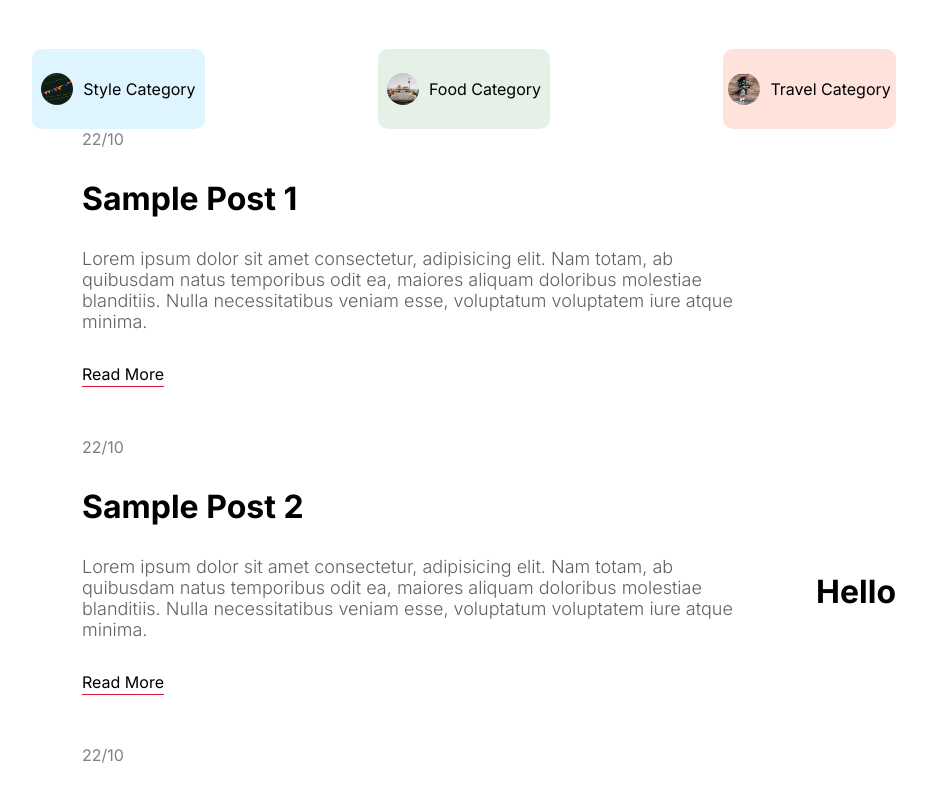
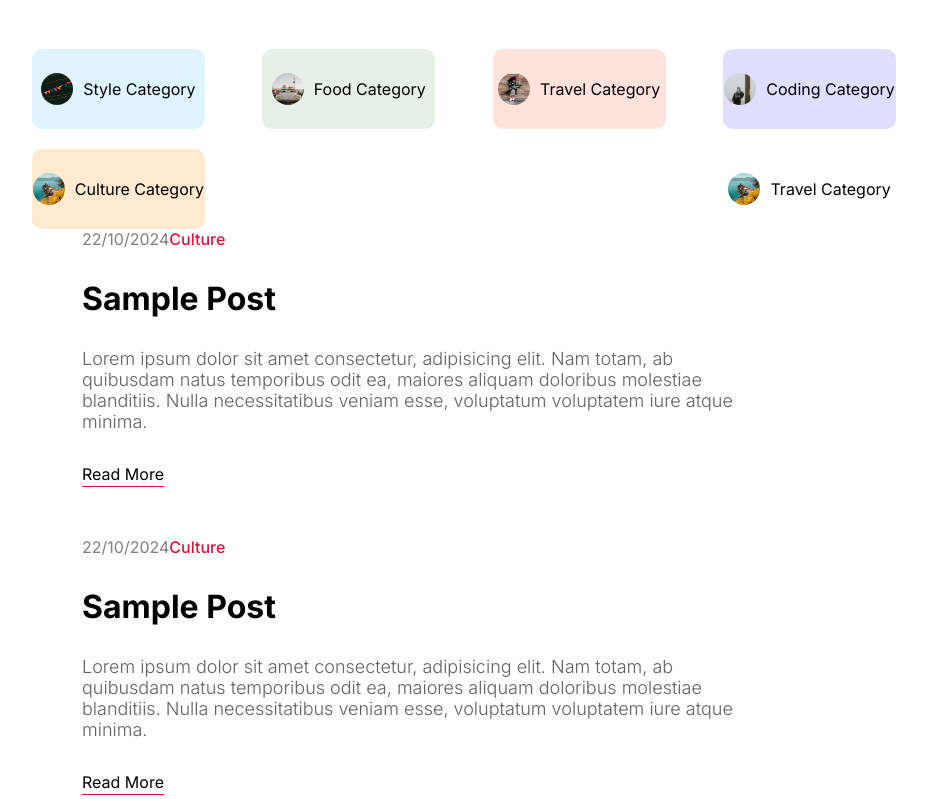
Before and after one commit to yogita-indira/nextjs_blog, a Next.js app: page / in a window 1280 px wide. Shown: the part 1041-1840 px from the top of the page, without its empty margins (176-1103 px from the left). Built offline with nearby package versions, Linux system fonts and the light colour scheme.

Commit message:
added popular categories

```diff
--- a/src/app/components/CardList/CardList.jsx
+++ b/src/app/components/CardList/CardList.jsx
@@ -43,9 +43,12 @@ const CardList = ({ page, cat }) => {
 
       <div className={styles.posts}>
 
-        {posts.map((item) => (
-          <Card item={item} key={item._id} />
-        ))}
+
+          <Card />
+          <Card />
+          <Card />
+          <Card />
+
       </div>
       <Pagination page={page} hasPrev={hasPrev} hasNext={hasNext} />
     </div>
--- a/src/app/components/CategoryList/CategoryList.jsx
+++ b/src/app/components/CategoryList/CategoryList.jsx
@@ -23,6 +23,24 @@ const mockData = [
     img: "/travel.png",
     title: "Travel Category",
   },
+  {
+    _id: 3,
+    slug: "coding",
+    img: "/coding.png",
+    title: "Coding Category",
+  },
+  {
+    _id: 3,
+    slug: "culture",
+    img: "/culture.png",
+    title: "Culture Category",
+  },
+  {
+    _id: 3,
+    slug: "p1",
+    img: "/p1.jpeg",
+    title: "Travel Category",
+  }
 ];
 
 const CategoryList = () => {
@@ -32,7 +50,7 @@ const CategoryList = () => {
       <div className={styles.categories}>
         {mockData.map((item) => (
           <Link
-            href={`/blog?cat=${item.slug}`}
+            href="/"
             className={`${styles.category} ${styles[item.slug]}`}
             key={item._id}
           >
--- a/src/app/components/card/card.jsx
+++ b/src/app/components/card/card.jsx
@@ -5,24 +5,24 @@ import Link from "next/link";
 const Card = ({ key, item }) => {
   return (
     <div className={styles.container} key={key}>
-      {item.img && (
+
         <div className={styles.imageContainer}>
-          <Image src={item.img} alt="" fill className={styles.image} />
+          <Image src="/style.png" alt="" fill className={styles.image} />
         </div>
-      )}
+
       <div className={styles.textContainer}>
         <div className={styles.detail}>
           <span className={styles.date}>
-        22/10
+        22/10/2024
           </span>
-          <span className={styles.category}>{item.catSlug}</span>
+          <span className={styles.category}>Culture</span>
         </div>
 
-          <h1>{item.title}</h1>
+          <h1>Sample Post</h1>
 
         {/* <p className={styles.desc}>{item.desc.substring(0, 60)}</p> */}
         <div className={styles.desc}>Lorem ipsum dolor sit amet consectetur, adipisicing elit. Nam totam, ab quibusdam natus temporibus odit ea, maiores aliquam doloribus molestiae blanditiis. Nulla necessitatibus veniam esse, voluptatum voluptatem iure atque minima.</div>
-        <Link href={`/posts/${item.slug}`} className={styles.link}>
+        <Link href="/" className={styles.link}>
           Read More
         </Link>
       </div>
```
